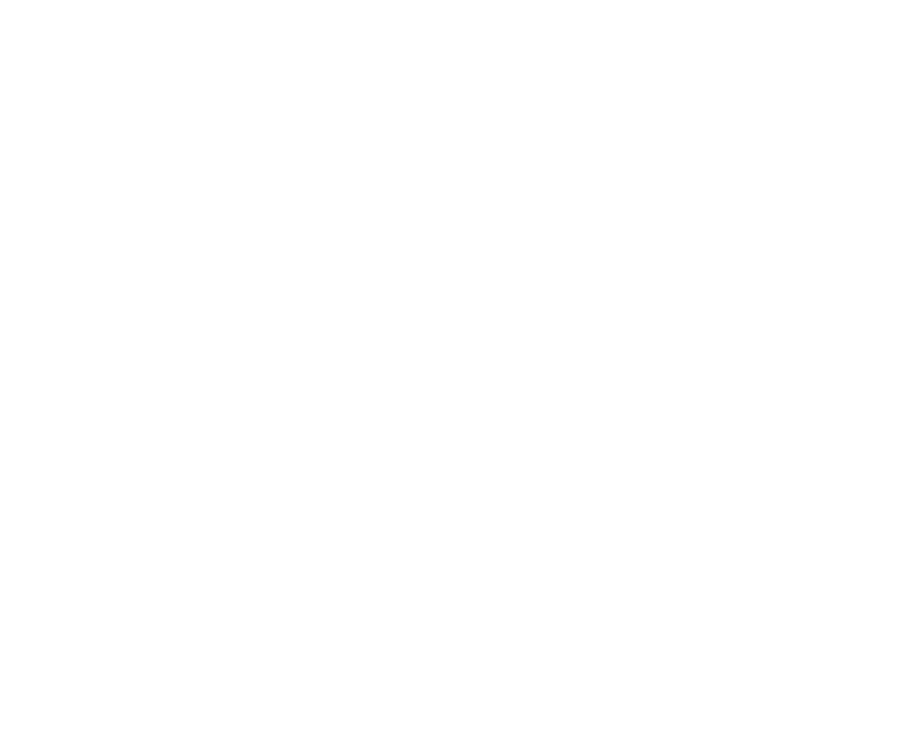
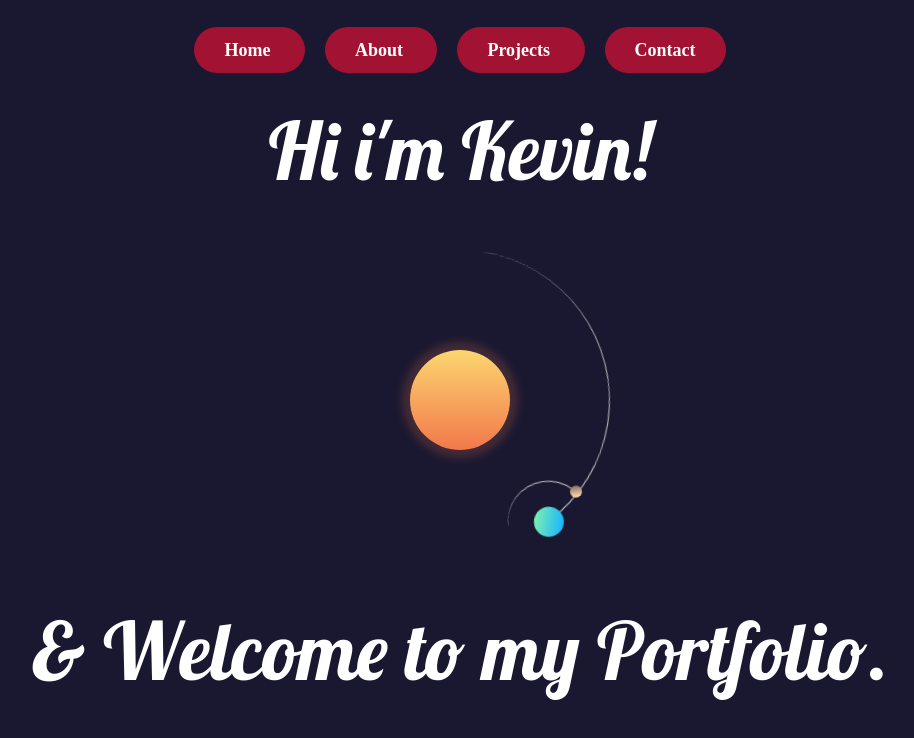
Before and after one commit to black-man2233/black-man2233.github.io, a plain HTML site: page index.html in a window 1280 px wide. Shown: the whole page, without its empty margins (180-1094 px from the left). Drawn offline with Linux system fonts and the light colour scheme.

Commit message:
Re-made home page with solar animation

```diff
--- /dev/null
+++ b/CSS/homestyle.css
@@ -0,0 +1,116 @@
+@import url("https://fonts.googleapis.com/css2?family=Lobster&display=swap");
+
+.home-content {
+    display: flex;
+    align-items: center;
+    flex-direction: column;
+}
+
+h1 {
+
+    color: white;
+    font-size: 80px;
+    font-family: Lobster, monospace;
+    font-weight: 100;
+}
+
+body {
+
+    margin: 0;
+    height: 100vh;
+    display: flex;
+    align-items: center;
+    justify-content: center;
+    background-color: #1a1831;
+}
+
+.container {
+
+    font-size: 10px;
+    width: 40em;
+    height: 40em;
+    position: relative;
+    display: flex;
+    align-items: center;
+    justify-content: center;
+}
+
+
+.sun {
+
+    position: absolute;
+    width: 10em;
+    height: 10em;
+    background: linear-gradient(#fcd670, #f2784b);
+    border-radius: 50%;
+    box-shadow: 0 0 8px 8px rgba(242, 120, 75, 0.2);
+}
+
+.earth {
+
+    --diameter: 30;
+    --duration: 36.5;
+}
+
+.moon {
+
+    --diameter: 8;
+    --duration: 2.7;
+    top: 0.3em;
+    right: 0.3em;
+}
+
+.earth,
+.moon {
+
+    position: absolute;
+    width: calc(var(--diameter) * 1em);
+    height: calc(var(--diameter) * 1em);
+    border-width: 0.1em;
+    border-style: solid solid none none;
+    border-color: silver transparent transparent transparent;
+    border-radius: 50%;
+    animation: orbit linear infinite;
+    animation-duration: calc(var(--duration) * 1s);
+}
+
+
+
+@keyframes orbit {
+
+    to {
+
+        transform: rotate(2turn);
+    }
+}
+
+
+.earth::before {
+
+    --diameter: 3;
+    --color: linear-gradient(#19b5fe, #7befb2);
+    --top: 2.8;
+    --right: 2.8;
+}
+
+.moon::before {
+
+    background-image: url(Pictures/migPng.png);
+    --diameter: 1.2;
+    --color: linear-gradient(#8d6e63, #ffe0b2);
+    --top: 0.8;
+    --right: 0.2;
+}
+
+.earth::before,
+.moon::before {
+
+    content: "";
+    position: absolute;
+    width: calc(var(--diameter) * 1em);
+    height: calc(var(--diameter) * 1em);
+    background: var(--color);
+    border-radius: 50%;
+    top: calc(var(--top) * 1em);
+    right: calc(var(--right) * 1em);
+}
--- a/CSS/style.css
+++ b/CSS/style.css
@@ -1,22 +1,22 @@
+* {
+  margin: 0px;
+  padding: 0px;
+}
 
-*{
-  margin: 0px;
-  padding:0px;
-}
 /* =====================================
 Navigationbar
 ====================================> */
 
-.content{
+.content {
   padding-top: 100px;
 
   margin-bottom: 100px;
 }
 
 
-a.nav-btn{
+a.nav-btn {
   color: White !important;
-  background:#a21232;
+  background: #a21232;
   text-decoration: none;
   font-weight: bold;
   padding: 13px 30px;
@@ -24,7 +24,8 @@ a.nav-btn{
   border-radius: 30px;
   transition: .4s
 }
-.navbar{
+
+.navbar {
   display: flex;
   align-items: center;
   justify-content: center;
@@ -40,7 +41,7 @@ a.nav-btn{
 }
 
 
-.menu a{
+.menu a {
   margin: 10px;
   /* font-size:20px; */
 }
@@ -63,23 +64,12 @@ a.nav-btn{
   background: transparent;
   border: 2px solid #dece9c;
   cursor: pointer;
- font-size:15px;
+  font-size: 15px;
 }
 
-.menu li{
+.menu li {
   padding: 5px 14px;
 }
-
-
-
-
-/* =================================================================*/
-
-
-/* =============
-Home Page
-============= */
-
 
 /* ============= About me Page ============= */
 
@@ -124,7 +114,8 @@ a:-webkit-any-link {
       Background
 ==========================*/
 
-.website-background, .navbar{
+.website-background,
+.navbar {
   background-color: #1a1831;
 }
 
@@ -182,10 +173,9 @@ span {
   color: #fc3a52;
 
 }
+
 span:hover {
-  bordertop
-  border-color: gray
-
+  bordertop border-color: gray
 }
 
 /* ========================
@@ -216,7 +206,7 @@ button {
   padding: 13px 30px;
   border-radius: 30px;
   transition: 0.4s;
-  font-size:15px;
+  font-size: 15px;
   ;
 }
 
@@ -232,7 +222,7 @@ a button:hover {
   Contact me Page
 =============================== */
 
-.main-contact{
+.main-contact {
   width: 100%;
   max-width: 95%;
   display: flex;
@@ -243,16 +233,16 @@ a button:hover {
 
 }
 
-.main-contact img{
+.main-contact img {
   min-width: 10%;
   image-orientation: portrait;
-  border-radius:100%;
+  border-radius: 100%;
 
 }
 
 
 
-.contact-body{
+.contact-body {
   padding: 10px;
   margin: 0px;
   box-sizing: border-box;
@@ -260,35 +250,35 @@ a button:hover {
 }
 
 
-.cc{
+.cc {
 
-  font-size:30px;
+  font-size: 30px;
   font-family: 'Arvo', serif;
-  margin-bottom:33px;
-  color:white;
+  margin-bottom: 33px;
+  color: white;
 }
 
 
-.cm{
-  font-size:40px;
-  margin-bottom:22px;
+.cm {
+  font-size: 40px;
+  margin-bottom: 22px;
   font-family: 'DynaPuff', cursive;
-  text-align:center;
-  text-transform:uppercase;
+  text-align: center;
+  text-transform: uppercase;
   text-shadow: capitalize;
-  color:white;
+  color: white;
 }
 
 
 
-.links{
+.links {
   padding: 10px;
   pading-left: center;
   position: absolute;
 }
 
 
-.sc-media{
+.sc-media {
   width: 100%;
   display: flex;
   align-items: center;
@@ -305,16 +295,17 @@ a button:hover {
 
 
 }
-.fa-linkedin{
+
+.fa-linkedin {
   color: #0072b1 !important;
 }
 
 
-.fa-instagram{
-  color : #bc2a8d !important;
+.fa-instagram {
+  color: #bc2a8d !important;
 }
 
-.fa{
+.fa {
   font-size: 30px !important;
   font-weight: bold;
 
@@ -327,10 +318,10 @@ a button:hover {
           Projects Page
 ========================== */
 
-.project-body{
+.project-body {
   padding: 10px;
   margin-top: 90px;
-  background-color:;
+  background-color: ;
 }
 
 
@@ -338,29 +329,29 @@ a button:hover {
 
 
 
-.projects-all{
+.projects-all {
   display: flex;
   flex-direction: row;
-  min-width:20%;
+  min-width: 20%;
 
-  position:relative;
+  position: relative;
 
 }
 
-.project-item{
+.project-item {
   padding: 90px;
   max-width: 33%;
-  min-width:20%;
+  min-width: 20%;
 
-  position:relative;
-  opacity:0.7;
+  position: relative;
+  opacity: 0.7;
 
 }
 
-.project-item img{
+.project-item img {
   width: 100%;
   z-index: -1;
-  border-radius: 90px 10px ;
+  border-radius: 90px 10px;
   border: 2px solid #4E4374;
 
   filter: blur(1px);
@@ -374,15 +365,15 @@ a button:hover {
 
 .pr-text {
   text-align: center;
-  z-index:1;
-  position:absolute;
-  top: 50% ;
-  left: 50% ;
-  transform : translate(-50%, -50%);
+  z-index: 1;
+  position: absolute;
+  top: 50%;
+  left: 50%;
+  transform: translate(-50%, -50%);
 
 }
 
-.pr-text h1{
+.pr-text h1 {
   background-color: #4E4374;
   font-size: 60px;
   color: #fff;
@@ -390,9 +381,9 @@ a button:hover {
 
 
 
-.project-item:hover{
+.project-item:hover {
 
-  opacity :1;
+  opacity: 1;
   transform: translateY(-30px);
 
 }
--- a/index.html
+++ b/index.html
@@ -2,27 +2,40 @@
 <html lang="en">
 
 <head>
-  <meta charset="UTF-8" />
-  <meta http-equiv="X-UA-Compatible" content="IE=edge" />
-  <!--Title-->
+  <meta charset="UTF-8">
+  <meta http-equiv="X-UA-Compatible" content="IE=edge">
+  <meta name="viewport" content="width=device-width, initial-scale=1.0">
   <title>Home</title>
-  <!-- Website Description-->
-  <meta name="author" content="Kevin Bamwesa" />
-  <meta name="description" content="I designed this website to be my portfol for my future projects." />
-  <meta name="keywords" content="kevin,bamwesa,kevin bamwesa,kevin bamwesa portfolio,portfolio" />
-  <meta name="viewport" content="width=device-width, initial-scale=1" />
+  <link href="/CSS/homestyle.css" rel="stylesheet" />
+  <link rel="stylesheet" href="CSS/style.css">
+  <link rel="icon" href="../Pictures/IconImage.png" type="image/x-icon" />
 
-  <!-- CSS Import-->
-  <!--Icons-->
-  <link rel="icon" href="Pictures/IconImage.png" type="image/x-icon">
-
-  <!-- CSS Import-->
-  <link rel="stylesheet" href="CSS/style.css">
 
 </head>
 
-<body class="home">
+<body>
+  <nav class="navbar">
+    <!-- NAVIGATION MENUS -->
+    <div class="menu">
+      <ul>
+        <a href="../index.html" class="nav-btn"> Home </a>
+        <a href="../HTML/aboutme.html" class="nav-btn"> About </a>
+        <a href="../HTML/projects.html" class="nav-btn"> Projects </a>
+        <a href="../HTML/contact.html" class="nav-btn"> Contact </a>
+      </ul>
+    </div>
+  </nav>
 
+  <div class="home-content">
+    <h1>Hi i'm Kevin!</h1>
+    <figure class="container">
+      <div class="sun"></div>
+      <div class="earth">
+        <div class="moon"></div>
+      </div>
+    </figure>
+    <h1> & Welcome to my Portfolio.</h1>
+  </div>
 </body>
 
 </html>
```
Lines whose indentation alone changed are shown as unchanged.
